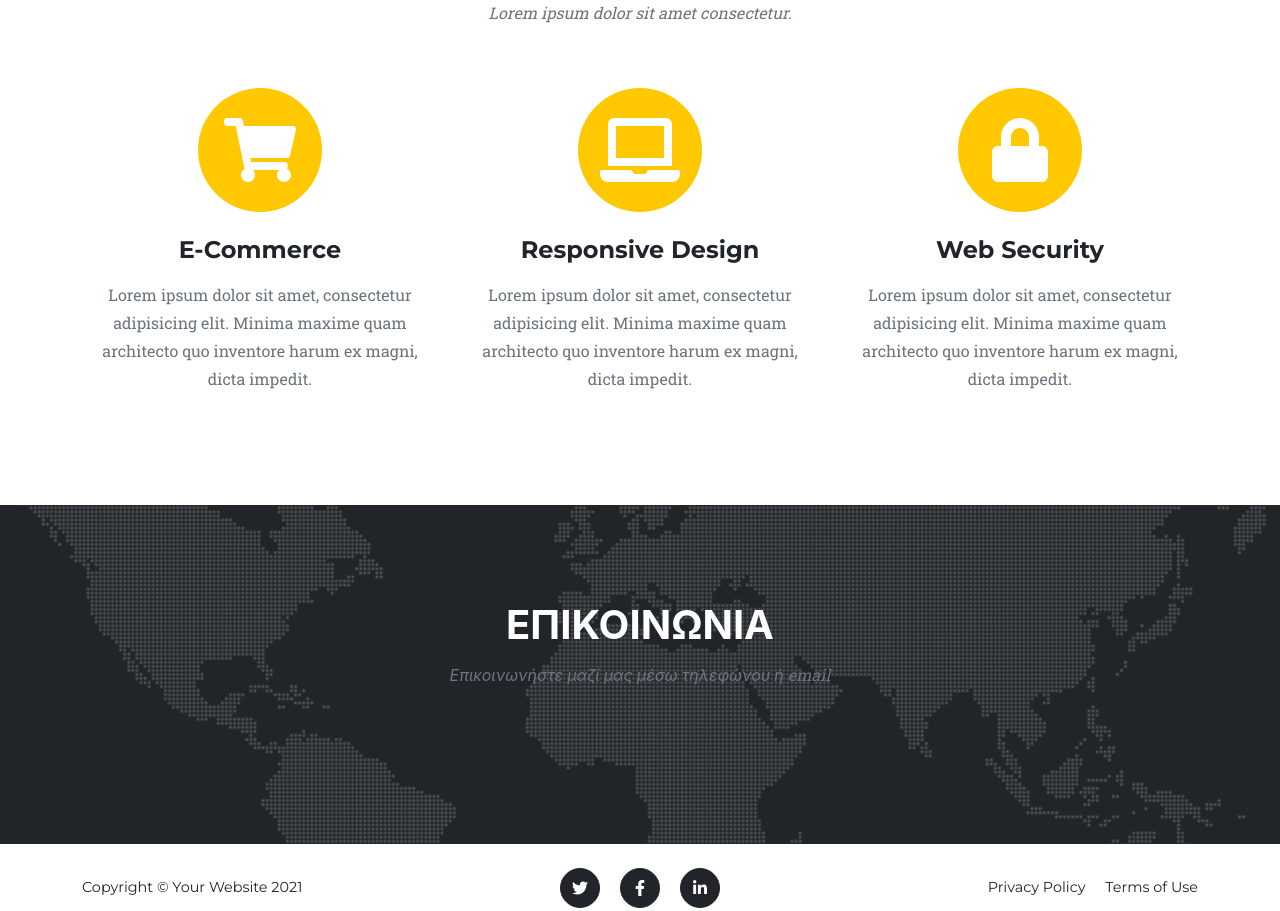
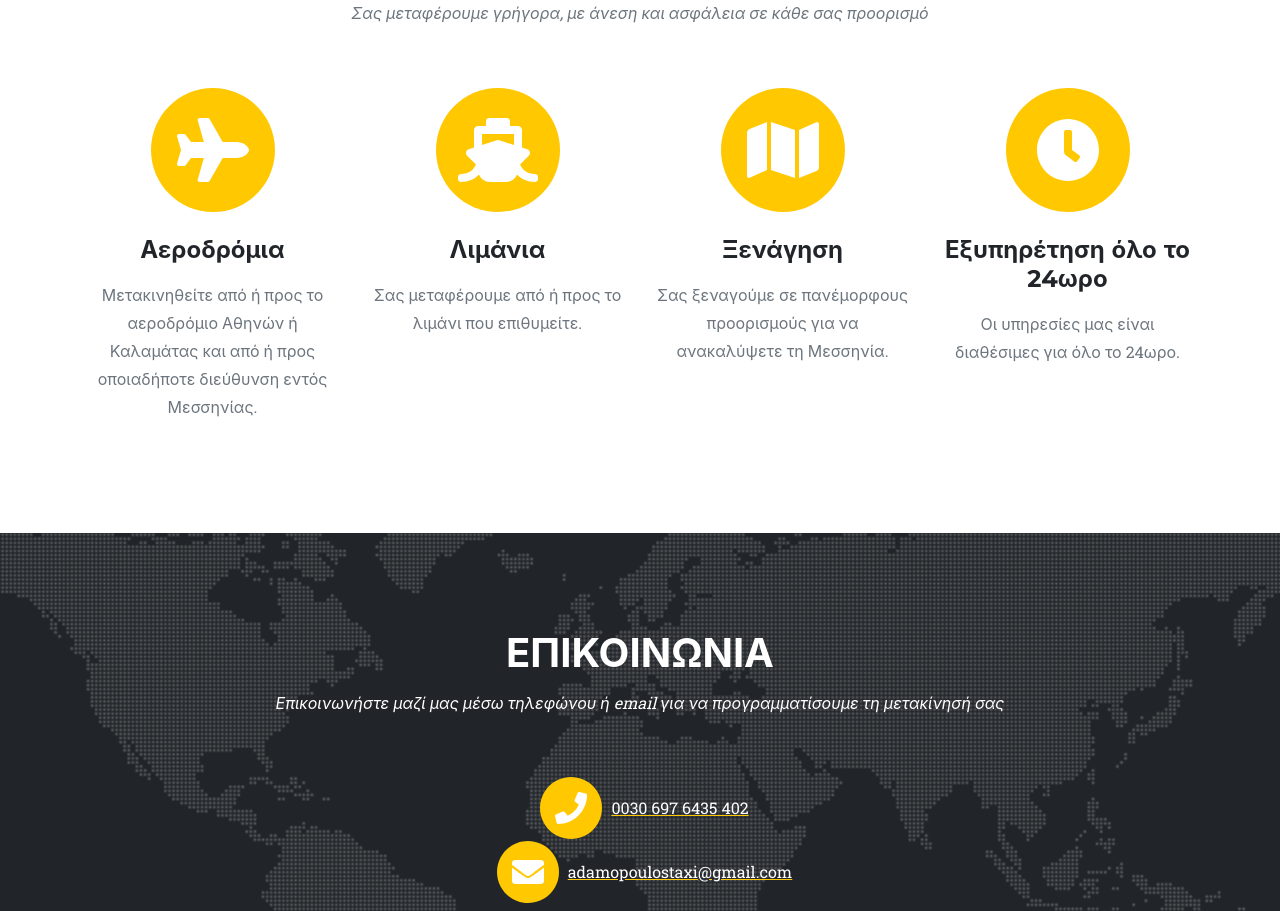
Before and after one commit to JChrist/taxi-adam, a plain HTML site: page index.html in a window 1280 px wide. Shown: the part 1010-1921 px from the top of the page. Drawn offline with nearby package versions, Linux system fonts and the light colour scheme.

Commit message:
updated texts

```diff
--- a/index.html
+++ b/index.html
@@ -52,32 +52,40 @@
             <div class="container">
                 <div class="text-center">
                     <h2 class="section-heading text-uppercase">Οι Υπηρεσιες μας</h2>
-                    <h3 class="section-subheading text-muted">Lorem ipsum dolor sit amet consectetur.</h3>
+                    <h3 class="section-subheading text-muted">Σας μεταφέρουμε γρήγορα, με άνεση και ασφάλεια σε κάθε σας προορισμό</h3>
                 </div>
                 <div class="row text-center">
-                    <div class="col-md-4">
+                    <div class="col-md-3">
                         <span class="fa-stack fa-4x">
                             <i class="fas fa-circle fa-stack-2x text-primary"></i>
-                            <i class="fas fa-shopping-cart fa-stack-1x fa-inverse"></i>
+                            <i class="fas fa-plane fa-stack-1x fa-inverse"></i>
                         </span>
-                        <h4 class="my-3">E-Commerce</h4>
-                        <p class="text-muted">Lorem ipsum dolor sit amet, consectetur adipisicing elit. Minima maxime quam architecto quo inventore harum ex magni, dicta impedit.</p>
+                        <h4 class="my-3">Αεροδρόμια</h4>
+                        <p class="text-muted">Μετακινηθείτε από ή προς το αεροδρόμιο Αθηνών ή Καλαμάτας και από ή προς οποιαδήποτε διεύθυνση εντός Μεσσηνίας.</p>
                     </div>
-                    <div class="col-md-4">
+                    <div class="col-md-3">
                         <span class="fa-stack fa-4x">
                             <i class="fas fa-circle fa-stack-2x text-primary"></i>
-                            <i class="fas fa-laptop fa-stack-1x fa-inverse"></i>
+                            <i class="fas fa-ship fa-stack-1x fa-inverse"></i>
                         </span>
-                        <h4 class="my-3">Responsive Design</h4>
-                        <p class="text-muted">Lorem ipsum dolor sit amet, consectetur adipisicing elit. Minima maxime quam architecto quo inventore harum ex magni, dicta impedit.</p>
+                        <h4 class="my-3">Λιμάνια</h4>
+                        <p class="text-muted">Σας μεταφέρουμε από ή προς το λιμάνι που επιθυμείτε.</p>
                     </div>
-                    <div class="col-md-4">
+                    <div class="col-md-3">
                         <span class="fa-stack fa-4x">
                             <i class="fas fa-circle fa-stack-2x text-primary"></i>
-                            <i class="fas fa-lock fa-stack-1x fa-inverse"></i>
+                            <i class="fas fa-map fa-stack-1x fa-inverse"></i>
                         </span>
-                        <h4 class="my-3">Web Security</h4>
-                        <p class="text-muted">Lorem ipsum dolor sit amet, consectetur adipisicing elit. Minima maxime quam architecto quo inventore harum ex magni, dicta impedit.</p>
+                        <h4 class="my-3">Ξενάγηση</h4>
+                        <p class="text-muted">Σας ξεναγούμε σε πανέμορφους προορισμούς για να ανακαλύψετε τη Μεσσηνία.</p>
+                    </div>
+                    <div class="col-md-3">
+                        <span class="fa-stack fa-4x">
+                            <i class="fas fa-circle fa-stack-2x text-primary"></i>
+                            <i class="fas fa-clock fa-stack-1x fa-inverse"></i>
+                        </span>
+                        <h4 class="my-3">Εξυπηρέτηση όλο το 24ωρο</h4>
+                        <p class="text-muted">Οι υπηρεσίες μας είναι διαθέσιμες για όλο το 24ωρο.</p>
                     </div>
                 </div>
             </div>
@@ -88,8 +96,27 @@
             <div class="container">
                 <div class="text-center">
                     <h2 class="section-heading text-uppercase">Επικοινωνια</h2>
-                    <h3 class="section-subheading text-muted">Επικοινωνήστε μαζί μας μέσω τηλεφώνου ή email</h3>
-                    <div class="section-subheading text-muted"></div>
+                    <h3 class="section-subheading text-white">Επικοινωνήστε μαζί μας μέσω τηλεφώνου ή email για να προγραμματίσουμε τη μετακίνησή σας</h3>
+                    <div class="d-flex flex-column text-center">
+                        <a href="tel:+306976435402">
+                            <div class="d-flex flex-row justify-content-center align-items-center">
+                                <span class="fa-stack fa-2x">
+                                    <i class="fas fa-circle fa-stack-2x text-primary"></i>
+                                    <i class="fas fa-phone fa-stack-1x fa-inverse"></i>
+                                </span>
+                                <span class="text-white">0030 697 6435 402</span>
+                            </div>
+                        </a>
+                        <a href="mailto:adamopoulostaxi@gmail.com">
+                            <div class="d-flex flex-row justify-content-center align-items-center">
+                                <span class="fa-stack fa-2x">
+                                    <i class="fas fa-circle fa-stack-2x text-primary"></i>
+                                    <i class="fas fa-envelope fa-stack-1x fa-inverse"></i>
+                                </span>
+                                <span class="text-white">adamopoulostaxi@gmail.com</span>
+                            </div>
+                        </a>
+                    </div>
                 </div>
             </div>
         </section>
```
